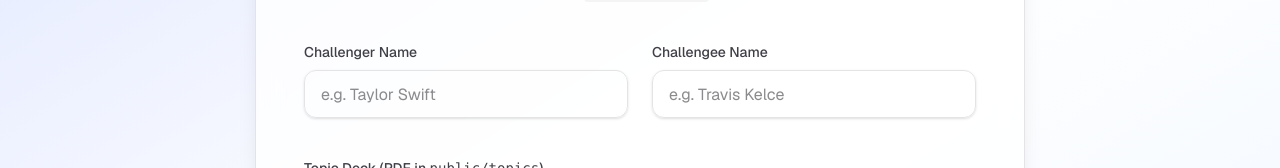
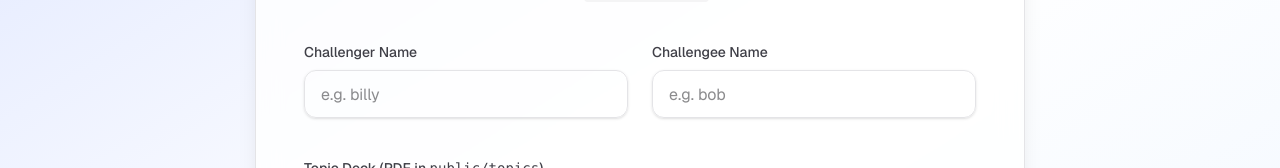
Before and after one commit to breadyzhang/floor, a Next.js app: page / in a window 1280 px wide. Shown: the part 242-410 px from the top of the page. Built offline with nearby package versions, Linux system fonts and the light colour scheme.

Commit message:
remove taylor

```diff
--- a/src/components/SetupRoundForm.tsx
+++ b/src/components/SetupRoundForm.tsx
@@ -75,7 +75,7 @@ export const SetupRoundForm = ({ topics }: SetupRoundFormProps) => {
             type="text"
             value={challengerName}
             onChange={(event) => setChallengerName(event.target.value)}
-            placeholder="e.g. Taylor Swift"
+            placeholder="e.g. billy"
             className="h-12 rounded-xl border border-zinc-200 px-4 text-base text-zinc-900 shadow-sm outline-none focus:border-indigo-500 focus:ring-4 focus:ring-indigo-100"
           />
         </label>
@@ -88,7 +88,7 @@ export const SetupRoundForm = ({ topics }: SetupRoundFormProps) => {
             type="text"
             value={challengeeName}
             onChange={(event) => setChallengeeName(event.target.value)}
-            placeholder="e.g. Travis Kelce"
+            placeholder="e.g. bob"
             className="h-12 rounded-xl border border-zinc-200 px-4 text-base text-zinc-900 shadow-sm outline-none focus:border-indigo-500 focus:ring-4 focus:ring-indigo-100"
           />
         </label>
```
